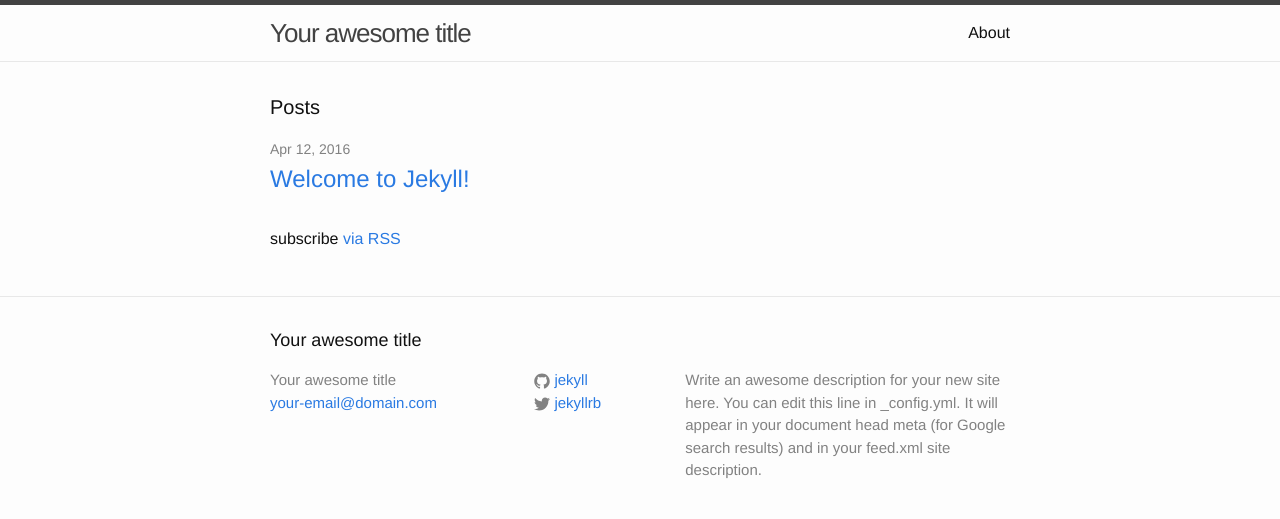
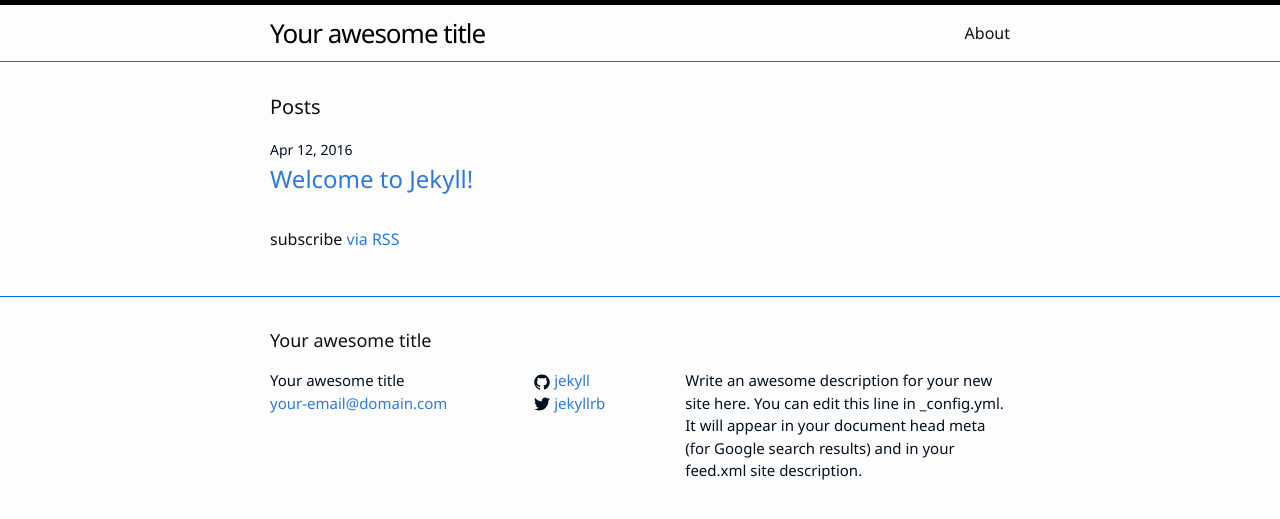
Before and after one commit to marisusis/spacegeek224.github.io, a Jekyll site: the page built from index.html, in a window 1280 px wide. Shown: the top 519 px of the page. Built offline with Jekyll 4.4.1, drawn with Linux system fonts in a browser that asks for light colours.

Commit message:
Update main.scss

```diff
--- a/css/main.scss
+++ b/css/main.scss
@@ -6,7 +6,7 @@
 
 
 // Our variables
-$base-font-family: Helvetica, Arial, sans-serif;
+$base-font-family: 'Segoe UI', 'Open Sans', Helvetica, Arial, sans-serif;
 $base-font-size:   16px;
 $small-font-size:  $base-font-size * 0.875;
 $base-line-height: 1.5;
@@ -17,7 +17,7 @@ $text-color:       #111;
 $background-color: #fdfdfd;
 $brand-color:      #2a7ae2;
 
-$grey-color:       #828282;
+$grey-color:       #011020;
 $grey-color-light: lighten($grey-color, 40%);
 $grey-color-dark:  darken($grey-color, 25%);
 
```
